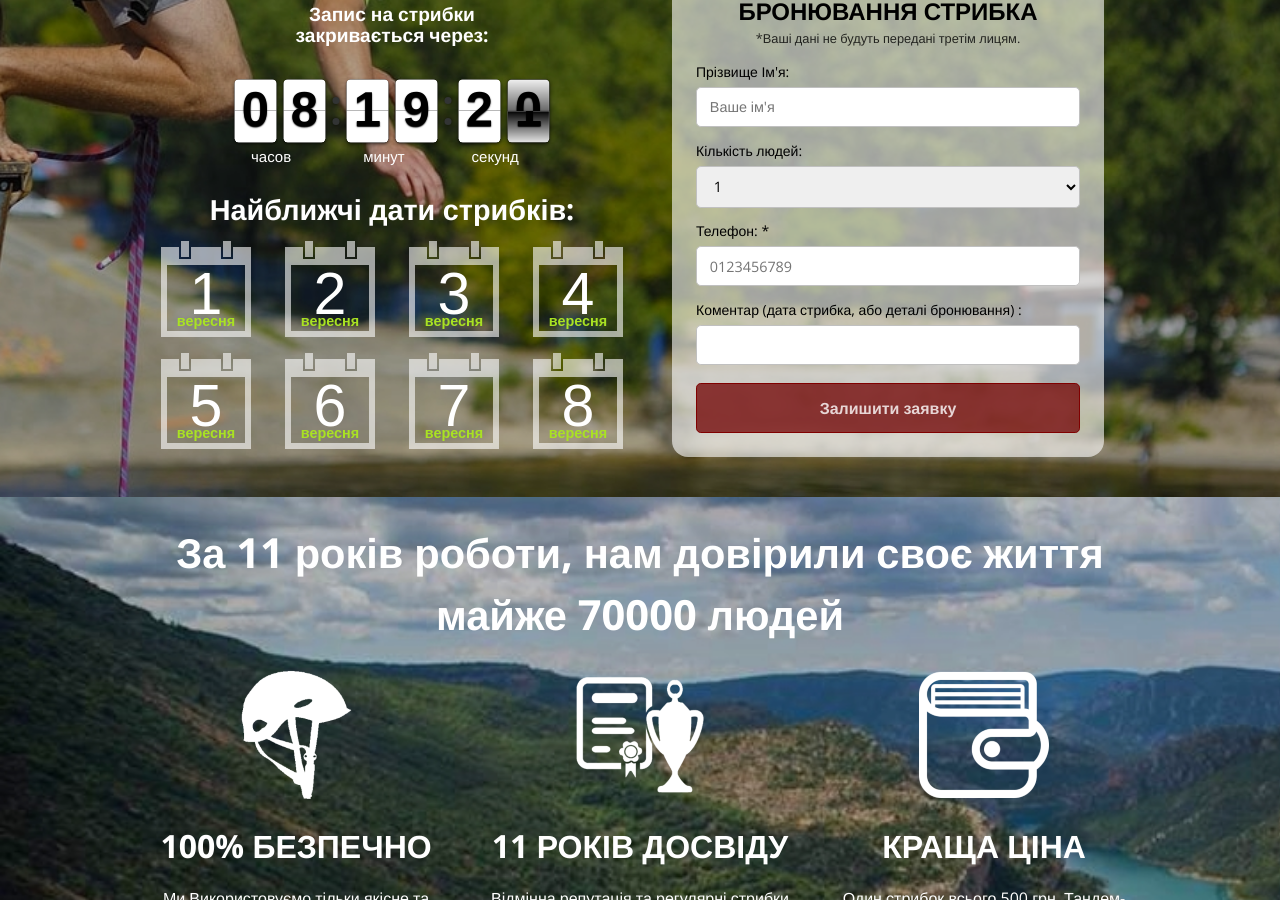
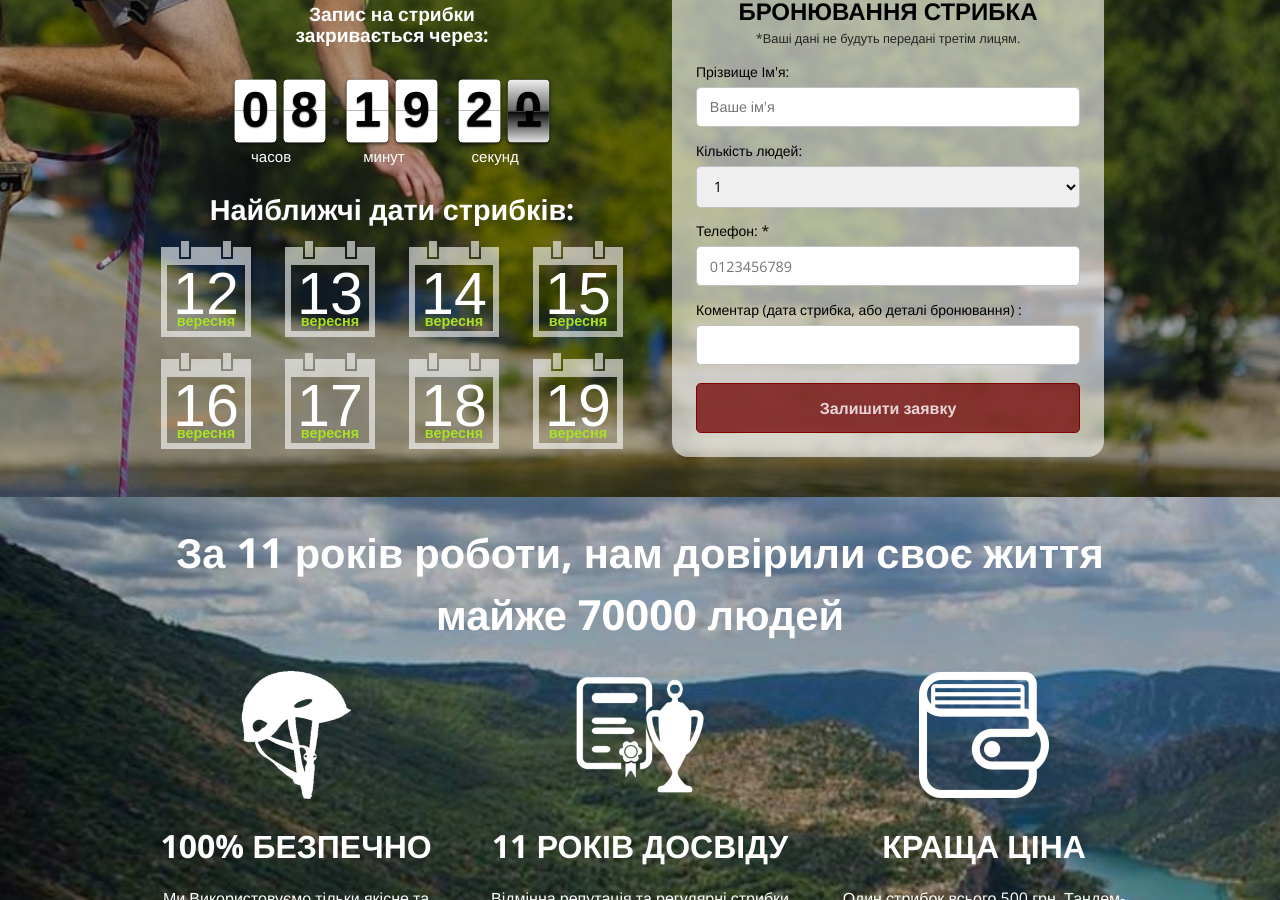
Before and after one commit to Andreyfilko/go-jump, a Jekyll site: the page built from index.md, in a window 1280 px wide and 900 px high, scrolled down 435 px. Built offline with Jekyll 4.4.1, drawn with Linux system fonts in a browser that asks for light colours; some web fonts are replaced; some of the changed text lies outside the part shown.

Commit message:
Update _config.yml

```diff
--- a/_config.yml
+++ b/_config.yml
@@ -35,11 +35,11 @@ google_analytics:
 theme: jekyll-theme-cayman
 
 dates:
-  - 2023-09-01
-  - 2023-09-02
-  - 2023-09-03
-  - 2021-09-04
-  - 2021-09-05
-  - 2021-09-06
-  - 2021-09-07
-  - 2021-09-08
+  - 2023-09-12
+  - 2023-09-13
+  - 2023-09-14
+  - 2021-09-15
+  - 2021-09-16
+  - 2021-09-17
+  - 2021-09-18
+  - 2021-09-19
```
